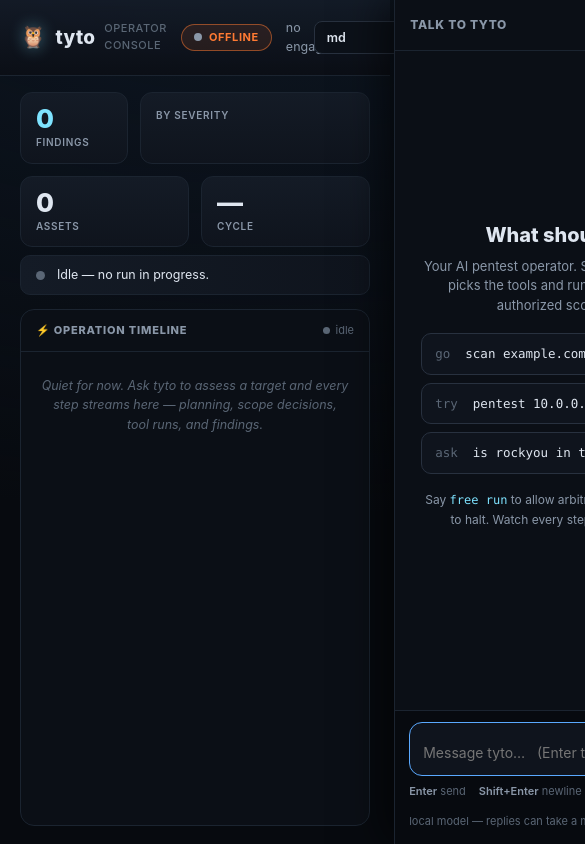
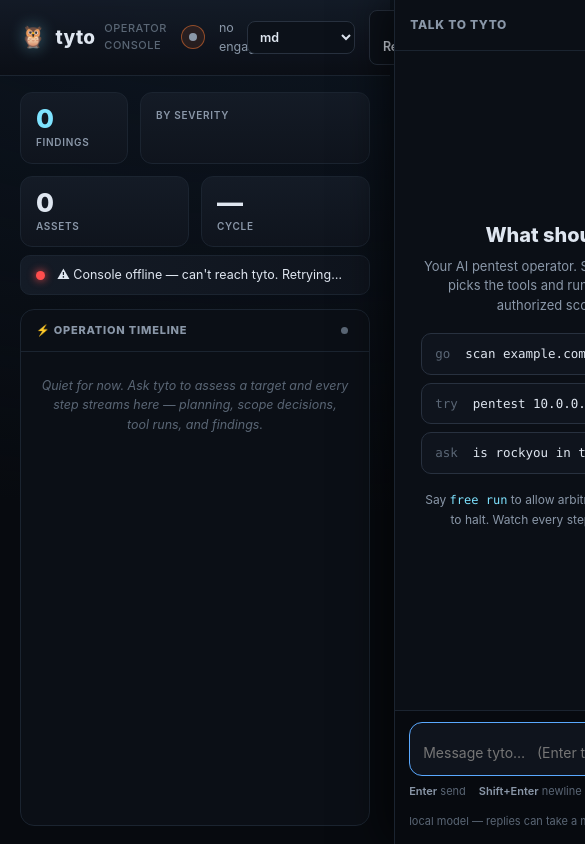
Before and after one commit to Dukotah/tyto, a plain HTML site: page internal/webui/index.html in a window 390 px wide. Shown: the top 844 px of the page, 585 px wide, since content can reach past the window. Drawn offline with Linux system fonts and the light colour scheme; no server answers.

Commit message:
feat(console): surface active model + color-only status dots
Console UX refinement (model-bottleneck workstream): /api/status now reports the
resolved planner/chat model, the header pill and pane indicator become color-only
LEDs (the single textual status lives in the run bar, so three widgets no longer
all read "idle"), and the run bar gains await/error states. Test expectations
updated to match.

Co-Authored-By: Claude Opus 4.8 (1M context) <noreply@anthropic.com>

```diff
--- a/internal/webui/index.html
+++ b/internal/webui/index.html
@@ -36,6 +36,7 @@
   .pill.running{color:var(--ok); border-color:rgba(55,194,107,.5); background:rgba(55,194,107,.1)}
   .pill.error{color:var(--high); border-color:rgba(255,122,51,.5); background:rgba(255,122,51,.1)}
   .pill.awaiting{color:var(--hold); border-color:rgba(255,176,32,.5); background:rgba(255,176,32,.1)}
+  .pill.statusdot{gap:0; padding:7px}  /* color-only status LED; text lives in the run bar */
   .dot{width:8px; height:8px; border-radius:50%; background:var(--muted)}
   .pill.running .dot,.pill.awaiting .dot{box-shadow:0 0 8px currentColor; background:currentColor; animation:pulse 1.2s infinite}
   @keyframes pulse{0%,100%{opacity:1}50%{opacity:.25}}
@@ -78,6 +79,8 @@
   .runbar .rb-dot{width:9px; height:9px; border-radius:50%; background:var(--faint); flex-shrink:0}
   .runbar.on .rb-dot{background:var(--ok); box-shadow:0 0 9px var(--ok); animation:pulse 1.1s infinite}
   .runbar.done .rb-dot{background:var(--accent); box-shadow:0 0 9px var(--accent)}
+  .runbar.await .rb-dot{background:var(--hold); box-shadow:0 0 9px var(--hold); animation:pulse 1.1s infinite}
+  .runbar.err .rb-dot{background:var(--deny); box-shadow:0 0 9px var(--deny)}
   .runbar .rb-main{flex:1; min-width:0; color:var(--text); white-space:nowrap; overflow:hidden; text-overflow:ellipsis}
   .runbar .rb-main b{color:var(--accent2); font-weight:700}
   .runbar .rb-el{font-family:var(--mono); color:var(--accent); margin-left:8px}
@@ -211,7 +214,7 @@
 <body class="">
 <header>
   <span class="brand"><span class="owl">🦉</span> tyto <small>operator console</small></span>
-  <span id="statusPill" class="pill"><span class="dot"></span><span id="statusText">idle</span></span>
+  <span id="statusPill" class="pill statusdot" title="status"><span class="dot"></span><span id="statusText"></span></span>
   <span class="engtag" id="engTag"><span class="muted">no engagement</span></span>
   <span class="spacer"></span>
   <button class="btn stop" id="stopBtn">■ Stop</button>
@@ -238,7 +241,7 @@
 
     <div class="runbar" id="runbar">
       <span class="rb-dot"></span>
-      <span class="rb-main" id="rbMain">Idle — no run in progress.</span>
+      <span class="rb-main" id="rbMain">Idle — connecting…</span>
       <span class="rb-count" id="rbCount"></span>
     </div>
 
@@ -246,7 +249,7 @@
       <div class="pane">
         <div class="h">
           <span class="t">⚡ Operation timeline</span>
-          <span class="live" id="liveInd"><span class="d"></span><span id="liveLbl">idle</span></span>
+          <span class="live" id="liveInd" title="stream"><span class="d"></span><span id="liveLbl"></span></span>
         </div>
         <div class="body"><div class="tl" id="feed"><div class="empty">Quiet for now. Ask tyto to assess a target and every step streams here — planning, scope decisions, tool runs, and findings.</div></div></div>
       </div>
@@ -294,13 +297,17 @@ async function getJSON(u){const r=await fetch(u,{headers:{Accept:"application/js
 const SEVS=["critical","high","medium","low","info"];
 const sevKey=(s)=>{const v=(s||"").toLowerCase(); return SEVS.includes(v)?v:"unknown";};
 function fmtTime(t){if(!t)return ""; const d=new Date(t); return isNaN(d.getTime())?String(t):d.toLocaleTimeString([],{hour12:false});}
-function setStatusPill(state,label){const p=$("statusPill"); p.className="pill "+(state||""); $("statusText").textContent=label||state||"idle";}
+// Header pill and pane indicator are now COLOR-ONLY dots — the single textual
+// status lives in the run bar (setRunBar). This avoids three widgets all saying
+// "idle". setStatusPill/setLive keep their signatures so callers don't change.
+function setStatusPill(state,label){const p=$("statusPill"); p.className="pill statusdot "+(state||""); p.title=label||state||"idle"; const t=$("statusText"); if(t)t.textContent="";}
 
 /* ====================================================================
    STATUS POLL → stat cards + pill
 ==================================================================== */
-let lastStatus=null, awaiting=false, maxCycle=0;
+let lastStatus=null, awaiting=false, maxCycle=0, offline=false, currentModel="";
 function renderStatus(s){s=s||{}; const b=s.bySeverity||{};
+  offline=false; if(s.model)currentModel=s.model;
   $("sFindings").textContent=s.findings|0; $("sAssets").textContent=s.assets|0;
   $("sCreds").textContent=s.credentials|0; $("sActions").textContent=s.actions|0;
   const bar=$("sevBar"); bar.textContent="";
@@ -319,7 +326,7 @@ function renderStatus(s){s=s||{}; const b=s.bySeverity||{};
   else {setStatusPill("","idle"); setLive(esActive,esActive?"connected":"idle");}
   setRunBar();
 }
-async function pollStatus(){try{const s=await getJSON("/api/status"); lastStatus=s; renderStatus(s);}catch(e){setStatusPill("error","offline");}}
+async function pollStatus(){try{const s=await getJSON("/api/status"); lastStatus=s; renderStatus(s);}catch(e){offline=true; setStatusPill("error","offline"); setLive(false,"offline"); setRunBar();}}
 
 /* ====================================================================
    LIVE TIMELINE (SSE /api/events)
@@ -329,22 +336,41 @@ let es=null, esActive=false, feedHas=false, lastEventAt=0, curCycle=null;
 let activeTool=null, actStarts={}, toolsRun=0, runDone=false, barTick=null, planning=false, planningSince=0, runStartTs=0;
 function rbKey(t,tg){return (t||"")+"|"+(tg||"");}
 function elapsed(ts){ if(!ts)return ""; const s=Math.floor((Date.now()-ts)/1000); if(s<60)return s+"s"; return Math.floor(s/60)+"m "+String(s%60).padStart(2,"0")+"s"; }
+// setRunBar is the ONE detailed status indicator — it states exactly what the
+// model/engine is doing right now (model name, phase, elapsed) and is the single
+// home for textual status. The header pill and pane LED are color-only mirrors.
+function mdl(){ return currentModel || "the model"; }
 function setRunBar(){
   const bar=$("runbar"), main=$("rbMain"), cnt=$("rbCount");
-  if(activeTool){
-    bar.className="runbar on"; const s=((Date.now()-activeTool.ts)/1000).toFixed(0);
-    main.textContent=""; main.appendChild(txt("Running ")); main.appendChild(el("b","",activeTool.tool));
+  main.textContent="";
+  if(offline){
+    bar.className="runbar err";
+    main.appendChild(txt("⚠ Console offline — can't reach tyto. Retrying…"));
+    cnt.textContent=""; return;
+  }
+  if(awaiting){
+    bar.className="runbar await";
+    main.appendChild(txt("⏸ Waiting for your approval — see the request in the timeline below."));
+  } else if(activeTool){
+    bar.className="runbar on";
+    main.appendChild(txt("▶ Running ")); main.appendChild(el("b","",activeTool.tool));
     if(activeTool.target)main.appendChild(txt(" on "+activeTool.target));
-    main.appendChild(el("span","rb-el",s+"s"));
+    main.appendChild(el("span","rb-el",elapsed(activeTool.ts)));
   } else if(planning || (lastStatus&&lastStatus.running)){
     bar.className="runbar on";
     const since=planningSince||runStartTs; const secs=since?Math.floor((Date.now()-since)/1000):0;
-    main.textContent=""; main.appendChild(txt("🧠 Thinking — the model is deciding the next actions…"));
+    main.appendChild(el("b","",mdl())); main.appendChild(txt(" is planning the next actions…"));
     if(since)main.appendChild(el("span","rb-el",elapsed(since)));
     if(secs>=15)main.appendChild(el("span","rb-hint","CPU planning is slow, still working…"));
+  } else if(runDone){
+    bar.className="runbar done";
+    main.appendChild(txt("✓ Run complete — engine finished, nothing running in the background."));
+  } else {
+    bar.className="runbar";
+    main.appendChild(txt(esActive?"Idle — connected, ":"Idle — "));
+    main.appendChild(el("b","",mdl()));
+    main.appendChild(txt(" ready. Ask tyto to assess a target."));
   }
-  else if(runDone){ bar.className="runbar done"; main.textContent="✓ Run complete — the engine finished. Nothing is running in the background."; }
-  else { bar.className="runbar"; main.textContent="Idle — no run in progress."; }
   let c=toolsRun?(toolsRun+" tool"+(toolsRun>1?"s":"")+" run"+(maxCycle?" · cycle "+maxCycle:"")):"";
   const tot=elapsed(runStartTs); if(tot&&!runDone)c+=(c?" · ":"")+tot+" elapsed";
   cnt.textContent=c;
@@ -361,7 +387,7 @@ function runSummary(){
   feedAppend(c);
 }
 function recentlyActive(){return Date.now()-lastEventAt < 8000;}
-function setLive(on,lbl){const i=$("liveInd"); i.classList.toggle("on",!!on); $("liveLbl").textContent=lbl||(on?"live":"idle");}
+function setLive(on,lbl){const i=$("liveInd"); i.classList.toggle("on",!!on); i.title=lbl||(on?"live":"idle"); const l=$("liveLbl"); if(l)l.textContent="";}
 function feedScroll(){const f=$("feed"); f.scrollTop=f.scrollHeight;}
 function clearEmpty(){const f=$("feed"); if(!feedHas){f.textContent=""; feedHas=true;}}
 // append into the current cycle group (or the feed root before any cycle starts)
```
Also changed, not shown: 3 other files.
